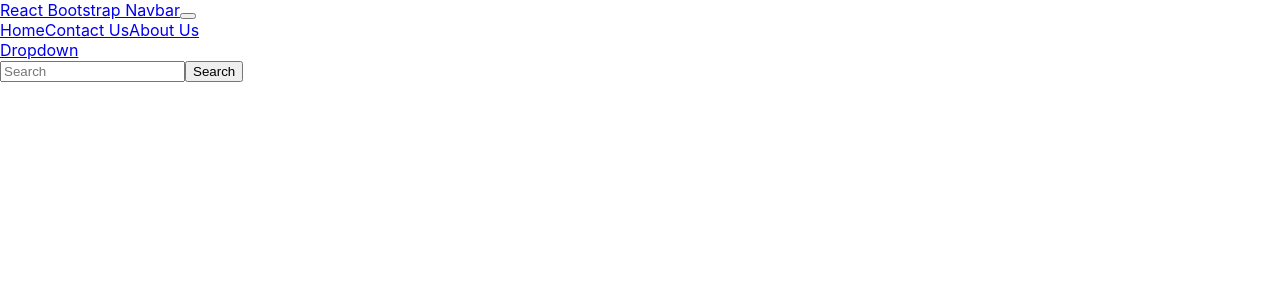
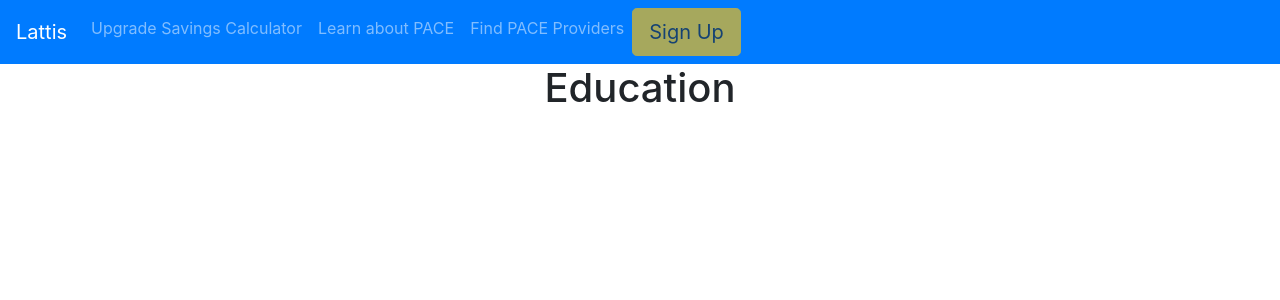
Before and after one commit to ashvindhawan/Lattis, a React (Create React App) app: page /Education in a window 1280 px wide. Shown: the top 300 px of the page. Built offline with nearby package versions, Linux system fonts and the light colour scheme.

Commit message:
almost fully functional navbar, can't get the links to render without reloading page

```diff
--- a/package.json
+++ b/package.json
@@ -6,8 +6,11 @@
     "@testing-library/jest-dom": "^5.12.0",
     "@testing-library/react": "^11.2.6",
     "@testing-library/user-event": "^12.8.3",
+    "bootstrap": "^4.6.0",
     "react": "^17.0.2",
+    "react-bootstrap": "^1.5.2",
     "react-dom": "^17.0.2",
+    "react-router-dom": "^5.2.0",
     "react-scripts": "4.0.3",
     "web-vitals": "^1.1.1"
   },
--- a/public/index.html
+++ b/public/index.html
@@ -10,6 +10,13 @@
       content="Web site created using create-react-app"
     />
     <link rel="apple-touch-icon" href="%PUBLIC_URL%/logo192.png" />
+    <link
+  rel="stylesheet"
+  href="https://cdn.jsdelivr.net/npm/bootstrap@4.6.0/dist/css/bootstrap.min.css"
+  integrity="sha384-B0vP5xmATw1+K9KRQjQERJvTumQW0nPEzvF6L/Z6nronJ3oUOFUFpCjEUQouq2+l"
+  crossorigin="anonymous"
+/>
+
     <!--
       manifest.json provides metadata used when your web app is installed on a
       user's mobile device or desktop. See https://developers.google.com/web/fundamentals/web-app-manifest/
--- a/src/App.css
+++ b/src/App.css
@@ -1,5 +1,6 @@
 .App {
   text-align: center;
+  font-size: 34
 }
 
 .App-logo {
--- a/src/App.js
+++ b/src/App.js
@@ -2,57 +2,39 @@ import logo from './logo.svg';
 import './App.css';
 import Navbar from 'react-bootstrap/Navbar';
 import Nav from 'react-bootstrap/Nav';
-import {Router, NavDropdown, FormControl, Form, Button, Switch, Route} from 'react-bootstrap';
+import {NavDropdown, Button} from 'react-bootstrap';
+import {
+  BrowserRouter as Router,
+  Switch,
+  Route,
+  Link
+} from "react-router-dom";
+
+import Education from "./components/Education"
+import Providers from "./components/Providers"
+import SavingsCalc from "./components/SavingsCalc"
+import NavBar from "./components/Navbar"
 
 function App() {
   return (
-  <div className="row">
-      <div className="col-md-12">
-          <Navbar bg="dark" variant="dark" expand="lg" sticky="top">
-              <Navbar.Brand href="#home">React Bootstrap Navbar</Navbar.Brand>
-              <Navbar.Toggle aria-controls="basic-navbar-nav" />
-              <Navbar.Collapse id="basic-navbar-nav">
-                  <Nav className="mr-auto">
-                  <Nav.Link href="/">Home</Nav.Link>
-                  <Nav.Link href="/about-us">Contact Us</Nav.Link>
-                  <Nav.Link href="/contact-us">About Us</Nav.Link>
-                  <NavDropdown title="Dropdown" id="basic-nav-dropdown">
-                      <NavDropdown.Item href="#action/3.1">Action</NavDropdown.Item>
-                      <NavDropdown.Item href="#action/3.2">Another action</NavDropdown.Item>
-                      <NavDropdown.Item href="#action/3.3">Something</NavDropdown.Item>
-                      <NavDropdown.Divider />
-                      <NavDropdown.Item href="#action/3.4">Separated link</NavDropdown.Item>
-                  </NavDropdown>
-                  </Nav>
-                  <Form inline>
-                  <FormControl type="text" placeholder="Search" className="mr-sm-2" />
-                  <Button variant="outline-success">Search</Button>
-                  </Form>
-              </Navbar.Collapse>
-          </Navbar>
-      </div>
+    <div className = "App">
+      <Router>
+      <NavBar/>
+
+        {/* A <Switch> looks through its children <Route>s and
+            renders the first one that matches the current URL. */}
+        <Switch>
+          <Route path="/Providers" component = {Providers} />
+          <Route path="/SavingsCalc" component = {SavingsCalc}>
+            <h1>WTF</h1>
+            <SavingsCalc />
+          </Route>
+          <Route path="/Education" component = {Education}>
+            <Education />
+          </Route>
+        </Switch>
+      </Router>
   </div>
-    /*  <header className="App-header">
-        <img src={logo} className="App-logo" alt="logo" />
-        <p>
-          Edit <code>src/App.js</code> and save to reload.
-        </p>
-        <a
-          className="App-link"
-          href="https://reactjs.org"
-          target="_blank"
-          rel="noopener noreferrer"
-        >
-          Learn React
-        </a>
-        <p>
-          Hello there, this is some text in a text area
-        </p>
-      </header>
-    </div> */
-
-
-
   );
 }
 
--- /dev/null
+++ b/src/components/Education.js
@@ -0,0 +1,10 @@
+import React from 'react';
+
+const Education = () => {
+    return (
+    <div className = "App">
+        <h1>Education</h1>
+    </div>
+    )
+}
+export default Education;
--- /dev/null
+++ b/src/components/Navbar.js
@@ -0,0 +1,39 @@
+//import logo from '../logo.svg';
+import '../App.css';
+import Navbar from 'react-bootstrap/Navbar';
+import Nav from 'react-bootstrap/Nav';
+import Button from 'react-bootstrap/Button';
+import {
+    BrowserRouter as Router,
+    Link
+ } from "react-router-dom"
+
+const navbar = () => {
+  return (
+     <Router>
+    <div className = "App">
+    <Navbar collapseOnSelect expand="lg" bg="primary" variant="dark">
+    <Navbar.Brand href="#home">Lattis</Navbar.Brand>
+    <Navbar.Toggle aria-controls="responsive-navbar-nav" />
+    <Navbar.Collapse id="responsive-navbar-nav">
+      <Nav className="mr-auto">
+      <Link to = "/SavingsCalc">
+        <Nav.Link href="#SavingsCalc">Upgrade Savings Calculator</Nav.Link>
+        </Link>
+        <Link to = "/Education">
+        <Nav.Link href="#Education">Learn about PACE</Nav.Link>
+        </Link>
+        <Link exact to = "/Providers">
+        <Nav.Link href ="#Providers">Find PACE Providers</Nav.Link>
+        </Link>
+        <Button href="#" variant="warning" size="lg" disabled>
+          Sign Up </Button>
+      </Nav>
+    </Navbar.Collapse>
+  </Navbar>
+  </div>
+  </Router>
+  );
+}
+
+export default navbar;
--- /dev/null
+++ b/src/components/Providers.js
@@ -0,0 +1,10 @@
+import React from 'react';
+
+const Providers = () => {
+    return (
+    <div className = "App">
+        <h1>Providers</h1>
+    </div>
+    )
+}
+export default Providers;
--- /dev/null
+++ b/src/components/SavingsCalc.js
@@ -0,0 +1,10 @@
+import React from 'react';
+
+const SavingsCalc = () => {
+    return (
+    <div className = "App">
+        <h1>SavingsCalc</h1>
+    </div>
+    )
+}
+export default SavingsCalc;
--- a/src/index.js
+++ b/src/index.js
@@ -3,6 +3,8 @@ import ReactDOM from 'react-dom';
 import './index.css';
 import App from './App';
 import reportWebVitals from './reportWebVitals';
+import 'bootstrap/dist/css/bootstrap.min.css';
+
 
 ReactDOM.render(
   <React.StrictMode>
```
Also changed, not shown: 1 other file (tests, documents, lock files or other folders).
